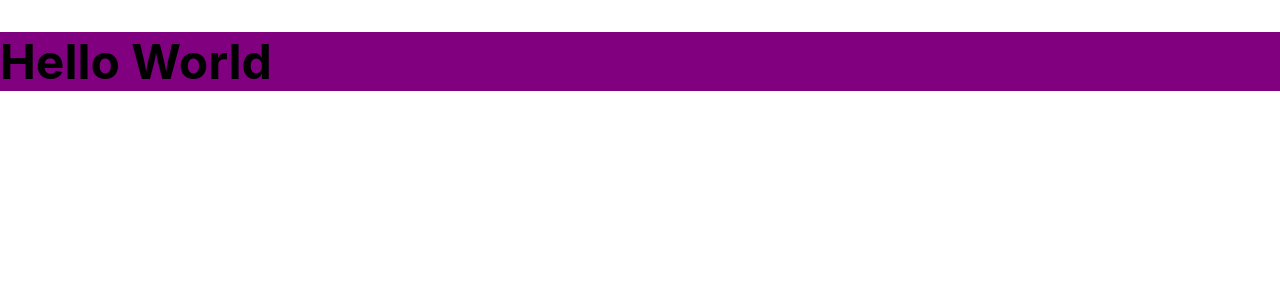
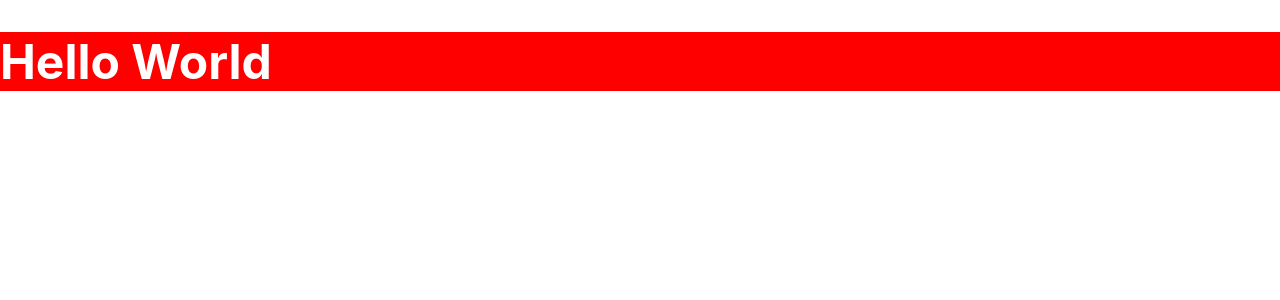
Before and after one commit to BellaAkins/TalktoBella, a React (Create React App) app: page / in a window 1280 px wide. Shown: the top 300 px of the page. Built offline with nearby package versions, Linux system fonts and the light colour scheme.

Commit message:
test app

```diff
--- a/src/App.css
+++ b/src/App.css
@@ -0,0 +1,4 @@
+h1 {
+  background: red;
+  color: white;
+}
```
